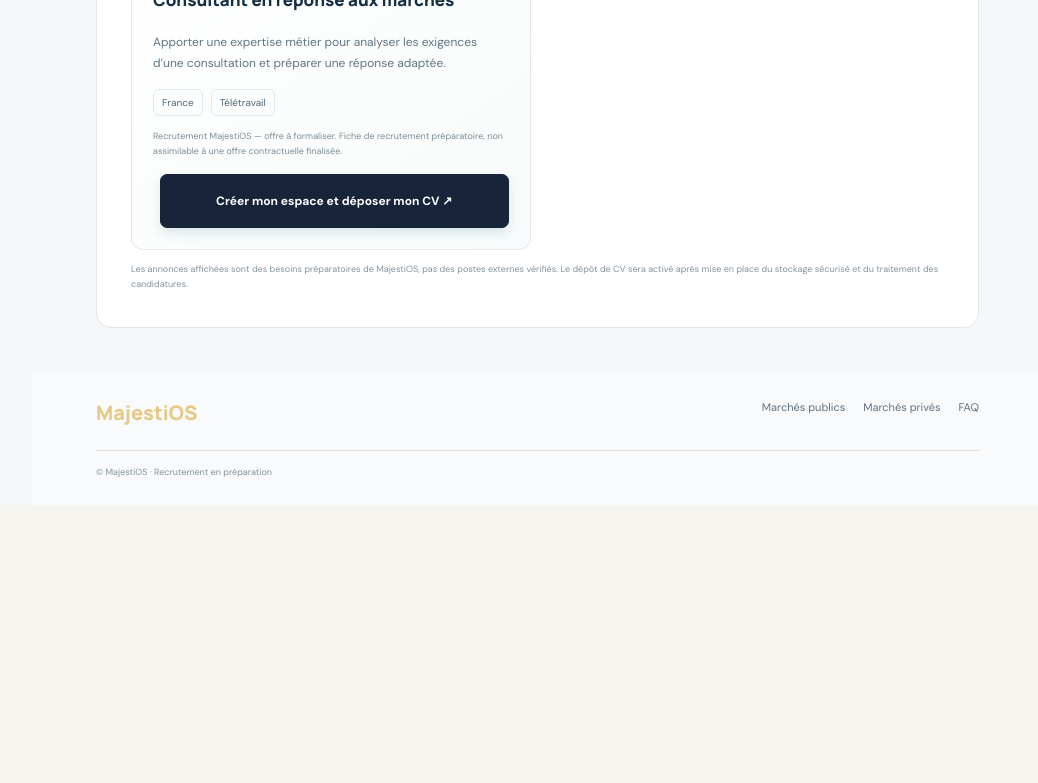
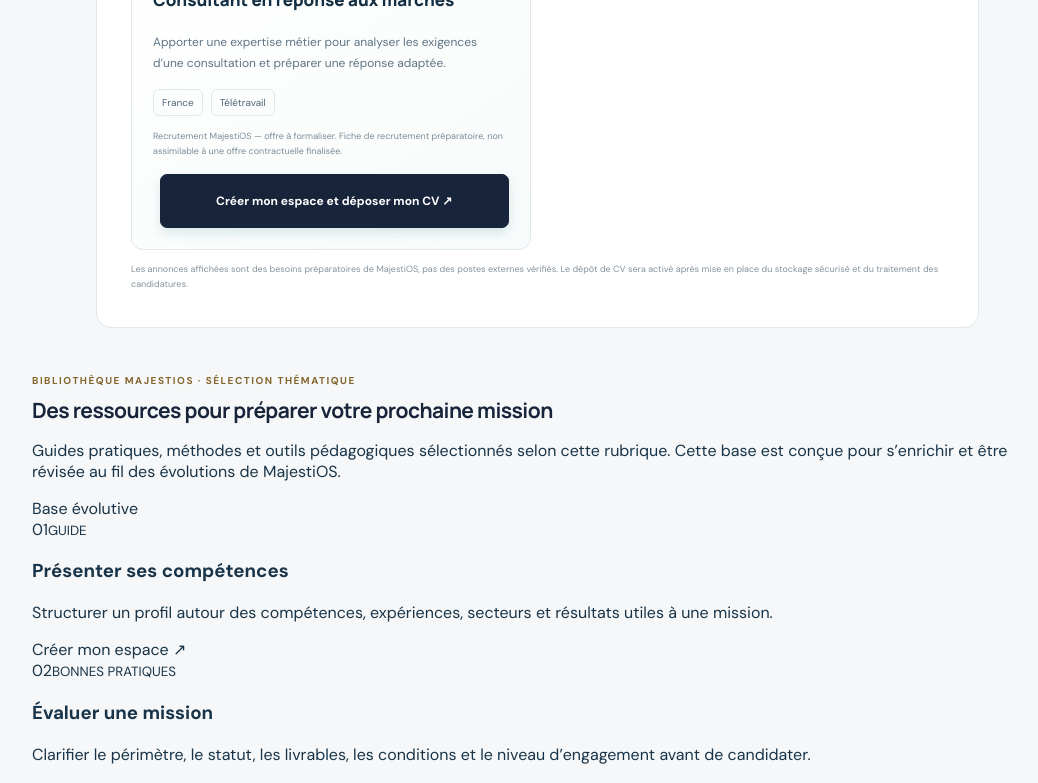
Before and after one commit to Chexpeer/Majestios, a Next.js app: page /opportunites/emploi in a window 1280 px wide. Shown: the part 2000-2783 px from the top of the page, without its empty margins (222-1260 px from the left). Before the commit the page ends 2505 px from the top, so only its background shows below. Built offline with nearby package versions, Linux system fonts and the light colour scheme.

Commit message:
feat: add contextual learning cards to section

```diff
--- a/src/components/employment-opportunities.tsx
+++ b/src/components/employment-opportunities.tsx
@@ -4,6 +4,7 @@ import { useMemo, useState } from "react";
 import Link from "next/link";
 import PublicHeader from "@/components/public-header";
 import AnnouncementTicker from "@/components/announcement-ticker";
+import ResourceCards from "@/components/resource-cards";
 
 type Job = { id: string; title: string; contract: "Freelance" | "Indépendant" | "CDD" | "CDI"; region: string; remote: "Télétravail" | "Hybride" | "Sur site"; category: string; summary: string; source: string };
 
@@ -57,6 +58,7 @@ export default function EmploymentOpportunities() {
       </article>)}</div>
       <p className="ticker-disclaimer">Les annonces affichées sont des besoins préparatoires de MajestiOS, pas des postes externes vérifiés. Le dépôt de CV sera activé après mise en place du stockage sécurisé et du traitement des candidatures.</p>
     </section>
+    <ResourceCards scope="emploi" />
     <footer className="public-footer"><Link className="footer-brand" href="/">MajestiOS</Link><nav><Link href="/opportunites/marches-publics">Marchés publics</Link><Link href="/opportunites/marches-prives">Marchés privés</Link><Link href="/comprendre/faq">FAQ</Link></nav><small>© MajestiOS · Recrutement en préparation</small></footer>
   </main>;
 }
```
